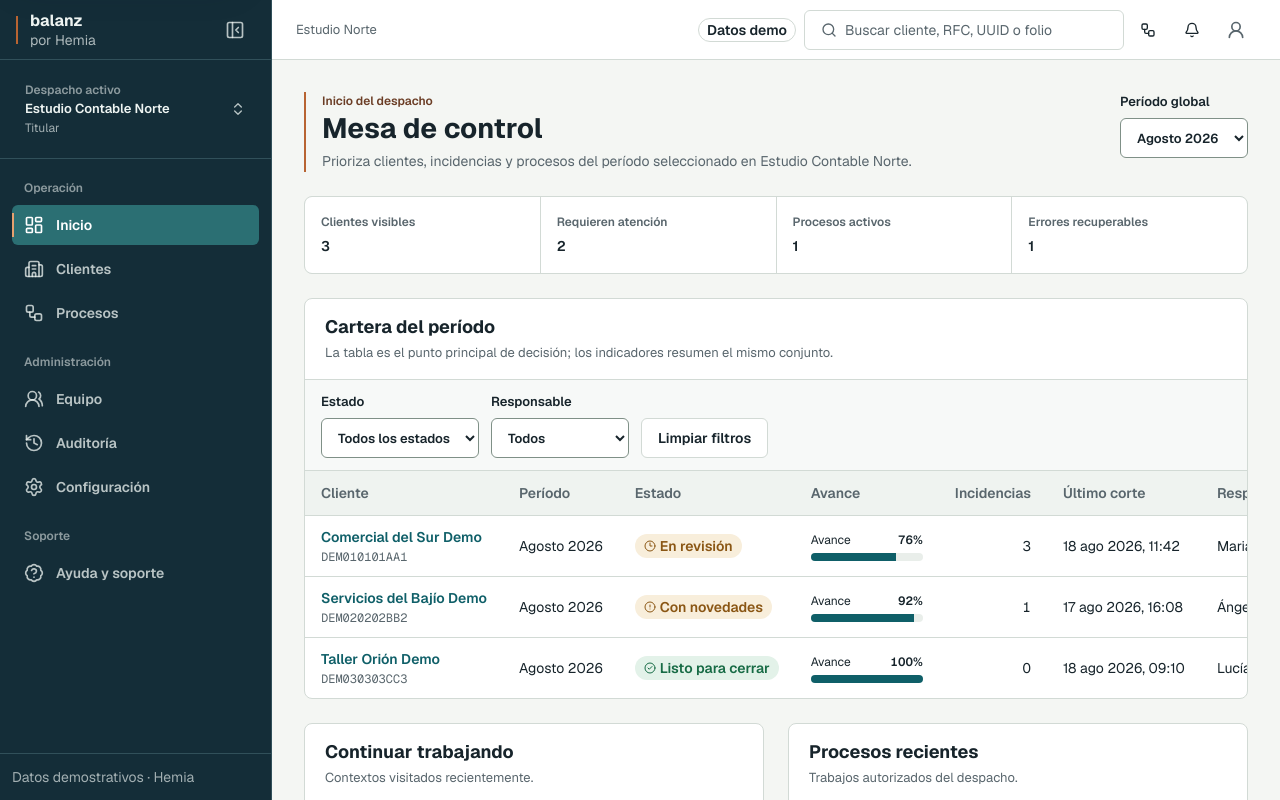
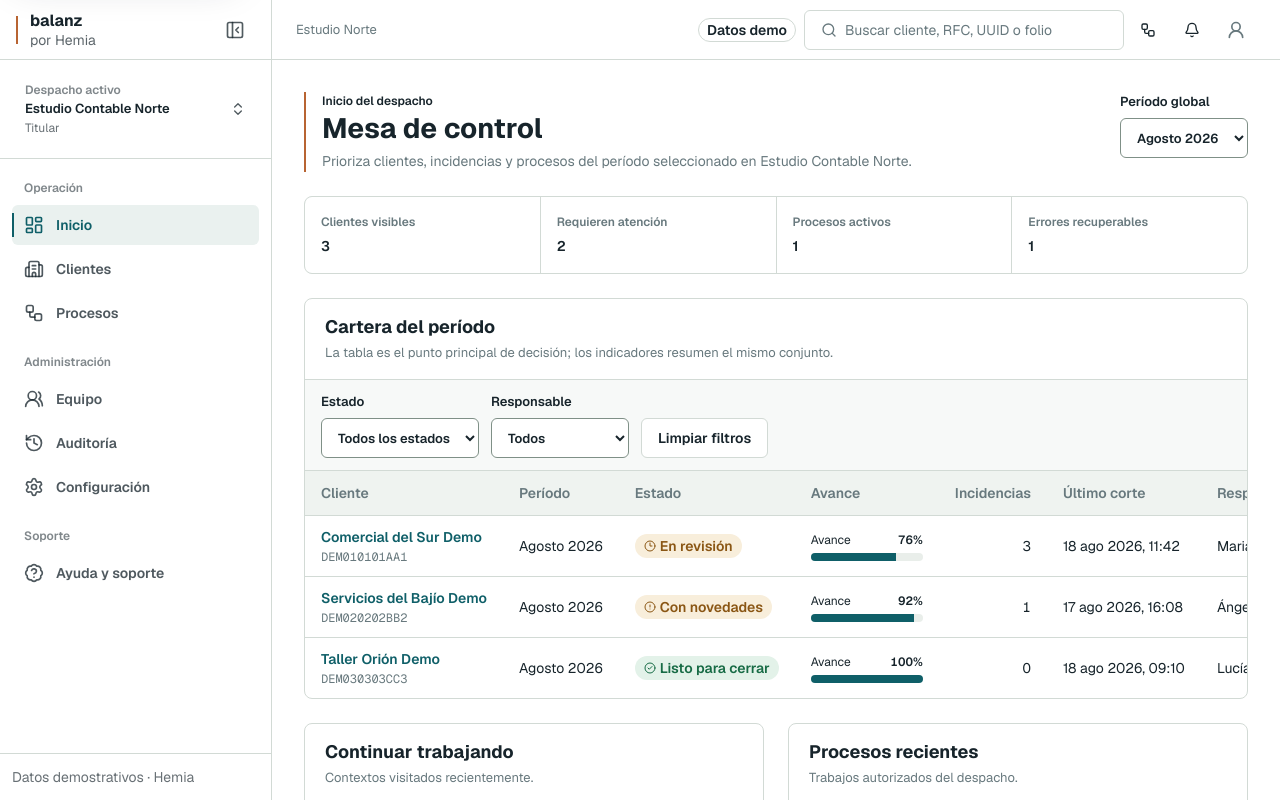
Before and after one commit to hemia-labs/balanz, a Next.js app in the folder apps/web/: page /es/despachos/estudio-norte/inicio in a window 1280 px wide. Shown: the top 800 px of the page. Built offline with nearby package versions, Linux system fonts and the light colour scheme.

Commit message:
feat(web): refine accounting theme and document data model

```diff
--- a/apps/web/src/app/globals.css
+++ b/apps/web/src/app/globals.css
@@ -7,7 +7,7 @@
 :root {
   color-scheme: light;
   --radius: 0.5rem;
-  --background: #f4f6f3;
+  --background: #ffffff;
   --foreground: #17242b;
   --card: #ffffff;
   --card-foreground: #17242b;
@@ -16,11 +16,11 @@
   --primary: #0f5f68;
   --primary-foreground: #ffffff;
   --secondary: #e2efed;
-  --secondary-foreground: #174247;
+  --secondary-foreground: #0f5f68;
   --muted: #e9eeea;
-  --muted-foreground: #59666d;
+  --muted-foreground: #68797e;
   --accent: #f3e7dc;
-  --accent-foreground: #6b3d25;
+  --accent-foreground: #17242b;
   --destructive: #b42318;
   --destructive-foreground: #ffffff;
   --destructive-surface: #fbe9e7;
@@ -35,37 +35,42 @@
   --input: #7f9087;
   --ring: #a44f25;
   --brand-mark: #b86432;
+  --chart-1: #0f5f68;
+  --chart-2: #176b45;
+  --chart-3: #245f86;
+  --chart-4: #b86432;
+  --chart-5: #8a5614;
   --numeric-band: #edf3f0;
-  --sidebar: #142d38;
-  --sidebar-foreground: #eef4f2;
-  --sidebar-primary: #2b6f73;
+  --sidebar: #ffffff;
+  --sidebar-foreground: #17242b;
+  --sidebar-primary: #0f5f68;
   --sidebar-primary-foreground: #ffffff;
-  --sidebar-accent: #1e3b46;
-  --sidebar-accent-foreground: #ffffff;
-  --sidebar-border: #31505a;
-  --sidebar-ring: #e6a16f;
+  --sidebar-accent: #eaf1ef;
+  --sidebar-accent-foreground: #0f5f68;
+  --sidebar-border: #d2dad5;
+  --sidebar-ring: #0f5f68;
   --shadow-float: 0 8px 24px rgb(23 36 43 / 0.1);
   --shadow-overlay: 0 16px 40px rgb(23 36 43 / 0.18);
 }
 
 :root[data-theme="dark"] {
   color-scheme: dark;
-  --background: #0d171c;
+  --background: #0a1015;
   --foreground: #edf3f1;
-  --card: #142229;
+  --card: #131f25;
   --card-foreground: #edf3f1;
-  --popover: #192a31;
+  --popover: #131f25;
   --popover-foreground: #edf3f1;
   --primary: #6fc8c2;
-  --primary-foreground: #082f33;
+  --primary-foreground: #0d171c;
   --secondary: #24464a;
-  --secondary-foreground: #e4f5f2;
+  --secondary-foreground: #edf3f1;
   --muted: #1d2c32;
-  --muted-foreground: #a9b6b3;
+  --muted-foreground: #8aa0a6;
   --accent: #3e3028;
-  --accent-foreground: #f2d5c2;
+  --accent-foreground: #edf3f1;
   --destructive: #ff8a80;
-  --destructive-foreground: #301010;
+  --destructive-foreground: #0d171c;
   --destructive-surface: #3a2222;
   --success: #75d5a6;
   --success-surface: #173528;
@@ -78,15 +83,20 @@
   --input: #607277;
   --ring: #f0a66f;
   --brand-mark: #df8b58;
+  --chart-1: #6fc8c2;
+  --chart-2: #75d5a6;
+  --chart-3: #8cc6ee;
+  --chart-4: #df8b58;
+  --chart-5: #efc171;
   --numeric-band: #1b3032;
-  --sidebar: #0b2029;
-  --sidebar-foreground: #eaf2f0;
-  --sidebar-primary: #326f73;
-  --sidebar-primary-foreground: #ffffff;
-  --sidebar-accent: #173641;
-  --sidebar-accent-foreground: #ffffff;
-  --sidebar-border: #2c4b56;
-  --sidebar-ring: #f0a66f;
+  --sidebar: #0e181e;
+  --sidebar-foreground: #edf3f1;
+  --sidebar-primary: #6fc8c2;
+  --sidebar-primary-foreground: #0d171c;
+  --sidebar-accent: #1b2b32;
+  --sidebar-accent-foreground: #6fc8c2;
+  --sidebar-border: #34464b;
+  --sidebar-ring: #6fc8c2;
   --shadow-float: 0 8px 24px rgb(0 0 0 / 0.26);
   --shadow-overlay: 0 16px 40px rgb(0 0 0 / 0.38);
 }
@@ -146,6 +156,11 @@
   --color-input: var(--input);
   --color-ring: var(--ring);
   --color-brand-mark: var(--brand-mark);
+  --color-chart-1: var(--chart-1);
+  --color-chart-2: var(--chart-2);
+  --color-chart-3: var(--chart-3);
+  --color-chart-4: var(--chart-4);
+  --color-chart-5: var(--chart-5);
   --color-numeric-band: var(--numeric-band);
   --color-sidebar: var(--sidebar);
   --color-sidebar-foreground: var(--sidebar-foreground);
--- a/apps/web/src/components/app-navigation.tsx
+++ b/apps/web/src/components/app-navigation.tsx
@@ -51,7 +51,7 @@ export function AppNavigation({
                       "relative flex min-h-10 items-center gap-3 rounded-md text-body-sm font-semibold text-sidebar-foreground transition-colors duration-150 ease-standard",
                       collapsed ? "justify-center px-0" : "px-3",
                       active
-                        ? "bg-sidebar-primary text-sidebar-primary-foreground before:absolute before:bottom-2 before:left-0 before:top-2 before:w-0.5 before:bg-sidebar-ring"
+                        ? "bg-sidebar-accent text-sidebar-accent-foreground before:absolute before:bottom-2 before:left-0 before:top-2 before:w-0.5 before:bg-sidebar-primary"
                         : "text-sidebar-foreground/76 hover:bg-sidebar-accent hover:text-sidebar-accent-foreground"
                     )}
                   >
--- a/apps/web/src/components/client-switcher.tsx
+++ b/apps/web/src/components/client-switcher.tsx
@@ -13,7 +13,7 @@ export function ClientSwitcher({ compact = false }: { compact?: boolean }) {
 
   if (compact) {
     return (
-      <div className="grid size-10 place-items-center rounded-md bg-sidebar-accent text-sidebar-foreground" title={client.name}>
+      <div className="grid size-10 place-items-center rounded-md bg-sidebar-accent text-sidebar-accent-foreground" title={client.name}>
         <Building className="size-5" aria-hidden="true" />
       </div>
     );
--- a/apps/web/src/components/workspace-switcher.tsx
+++ b/apps/web/src/components/workspace-switcher.tsx
@@ -17,7 +17,7 @@ export function WorkspaceSwitcher({ compact = false }: { compact?: boolean }) {
 
   if (compact) {
     return (
-      <div className="grid size-10 place-items-center rounded-md bg-sidebar-accent text-sidebar-foreground" title={organization.name}>
+      <div className="grid size-10 place-items-center rounded-md bg-sidebar-accent text-sidebar-accent-foreground" title={organization.name}>
         <Building2 className="size-5" aria-hidden="true" />
       </div>
     );
```
Also changed, not shown: 3 other files (tests, documents, lock files or other folders).
